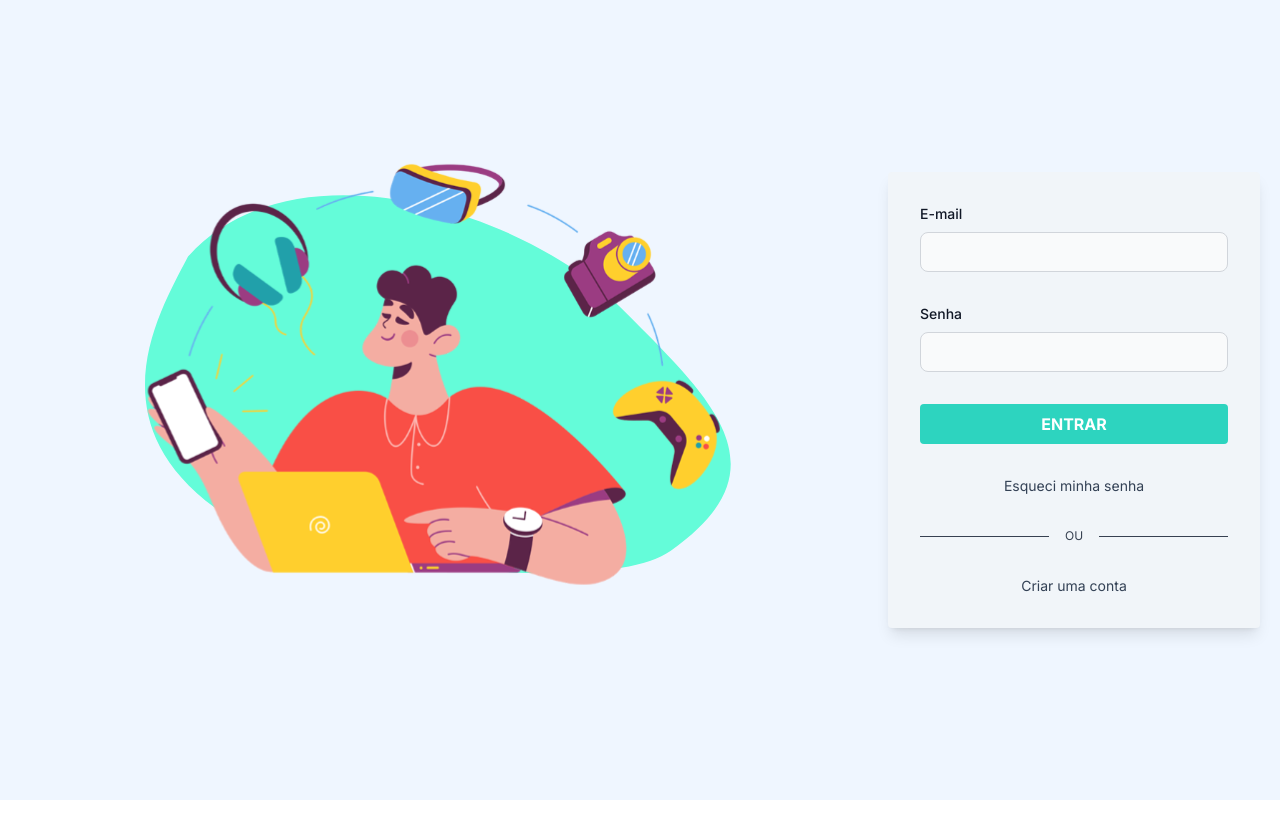
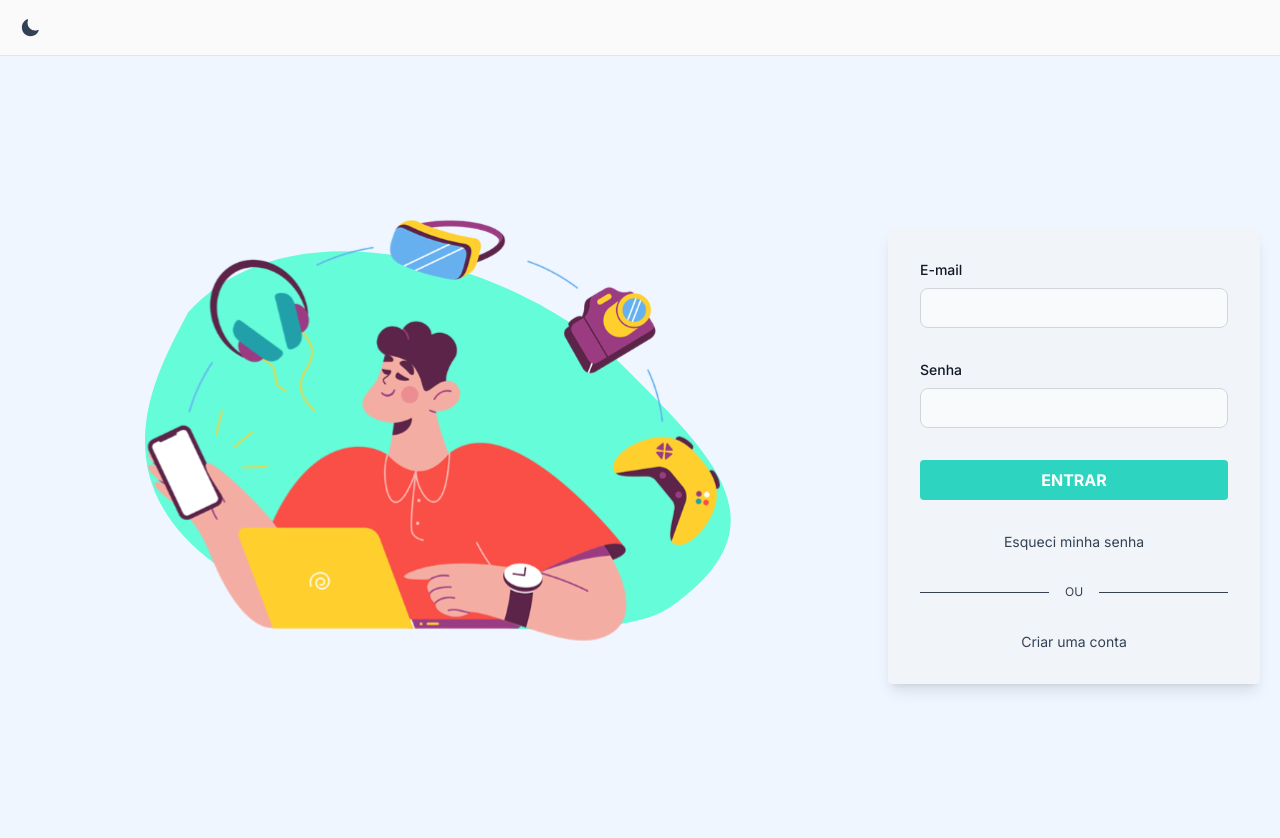
Before and after one commit to gsborgz/quest-lindinha, a Next.js app: page / in a window 1280 px wide. Shown: the top 838 px of the page. Before the commit the page ends 800 px from the top, so only its background shows below. Built offline with nearby package versions, Linux system fonts and the light colour scheme.

Commit message:
refactor: mostrando a navbar na tela de login

```diff
--- a/src/components/header.component.tsx
+++ b/src/components/header.component.tsx
@@ -2,29 +2,29 @@
 
 import React, { useContext } from 'react';
 import Avatar from '@/components/avatar.component';
-import { Bars3Icon } from '@heroicons/react/24/solid';
+import { Bars3Icon, MoonIcon, SunIcon } from '@heroicons/react/24/solid';
 import { MenuContext } from '@/contexts/menu.context';
 import { SessionContext } from '@/contexts/session.context';
 import { CreateRewardButton } from '@/components/create-reward-button.component';
 import { CreateQuestButton } from '@/components/create-quest-button.component';
+import { useTheme } from 'next-themes';
 
 export default function Header() {
   const { user } = useContext(SessionContext);
   const { toggleMenu } = useContext(MenuContext);
+  const { resolvedTheme, setTheme } = useTheme();
+  const sunIcon = <SunIcon className='h-5 w-5 text-neutral-50' />;
+  const moonIcon = <MoonIcon className='h-5 w-5 text-slate-700' />;
+  const isDarkTheme = resolvedTheme === 'dark';
 
-  if (!user) {
-    return null;
-  }
-
-  return (
-    <header className='sticky top-0 z-30 w-full min-h-[7%] !p-0 sm:px-4 border-b bg-neutral-50 dark:bg-slate-900 border-neutral-200 dark:border-slate-700'>
-      <nav className='w-full flex flex-row items-center justify-between'>
-        <div className='flex items-center justify-center'>
+  const loggedBarContent = (
+    <nav className='w-full grid grid-cols-2 items-center'>
+      <div className='flex items-center justify-start'>
         <button
           aria-label='Expand menu'
           type='button'
           className='flex items-center justify-center rounded-lg transition-colors p-2 mx-3 hover:bg-neutral-200 dark:hover:bg-zinc-700'
-            onClick={toggleMenu}
+          onClick={ toggleMenu }
         >
           <Bars3Icon className='h-5 w-5 text-slate-700 dark:text-neutral-50' />
         </button>
@@ -40,6 +40,28 @@ export default function Header() {
         <Avatar />
       </div>
     </nav>
+  );
+
+  const notLoggedBarContent = (
+    <nav className='w-full grid grid-cols-2 items-center'>
+      <div className='flex items-center justify-start'>
+        <button
+          aria-label='Change Theme'
+          type='button'
+          className='flex items-center justify-center rounded-lg p-2 mx-3 hover:bg-neutral-200 dark:hover:bg-zinc-700 py-[0.65rem] px-2'
+          onClick={ () => setTheme(isDarkTheme ? 'light' : 'dark') }
+        >
+          { isDarkTheme ? sunIcon : moonIcon }
+        </button>
+      </div>
+
+      <div className='flex items-center justify-end px-4 py-3'></div>
+    </nav>
+  );
+
+  return (
+    <header className='sticky flex items-center top-0 z-30 w-full h-[7%] !p-0 sm:px-4 border-b bg-neutral-50 dark:bg-slate-900 border-neutral-200 dark:border-slate-700'>
+      { user ? loggedBarContent : notLoggedBarContent }
     </header>
   );
 }
--- a/src/components/sidebar.component.tsx
+++ b/src/components/sidebar.component.tsx
@@ -88,7 +88,7 @@ function SidebarButton(props: SidebarButtonProps) {
     <button
       aria-label={ props.ariaLabel }
       type='button'
-      className='flex items-center justify-center transition-colors hover:bg-neutral-200 dark:hover:bg-zinc-700 px-5 py-5'
+      className='flex items-center justify-start transition-colors hover:bg-neutral-200 dark:hover:bg-zinc-700 px-5 py-5 w-full'
       onClick={ props.action }
     >
       <div className='flex h-5 items-center'>
--- a/src/components/status-select.component.tsx
+++ b/src/components/status-select.component.tsx
@@ -4,7 +4,7 @@ export default function StatusSelect<T>(props: StatusSelectProps<T>) {
   return (
     <section className='flex gap-[0.15rem]'>
       { props.status.map((status, index) => (
-        <button key={ `${status}-${index}` } type='button' onClick={ () => props.onClick(status) } className={ `flex items-center justify-center p-2 w-28 ${bgColor(status, props.selectedStatus)} ${rounded(props.status.length, index)}`}>
+        <button key={ `${status}-${index}` } type='button' onClick={ () => props.onClick(status) } className={ `flex items-center justify-center shadow-md p-2 w-28 ${bgColor(status, props.selectedStatus)} ${rounded(props.status.length, index)}`}>
           { `${status}` }
         </button>
       )) }
```
Lines whose indentation alone changed are shown as unchanged.
